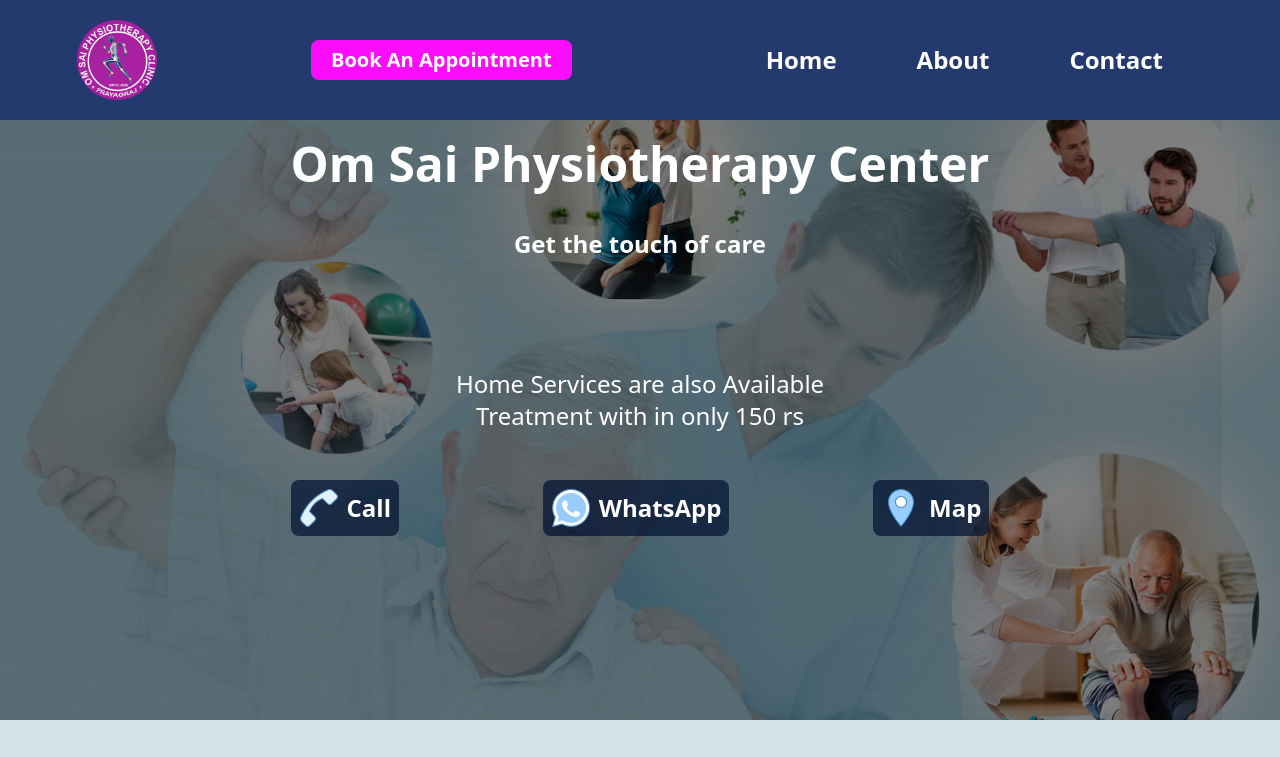
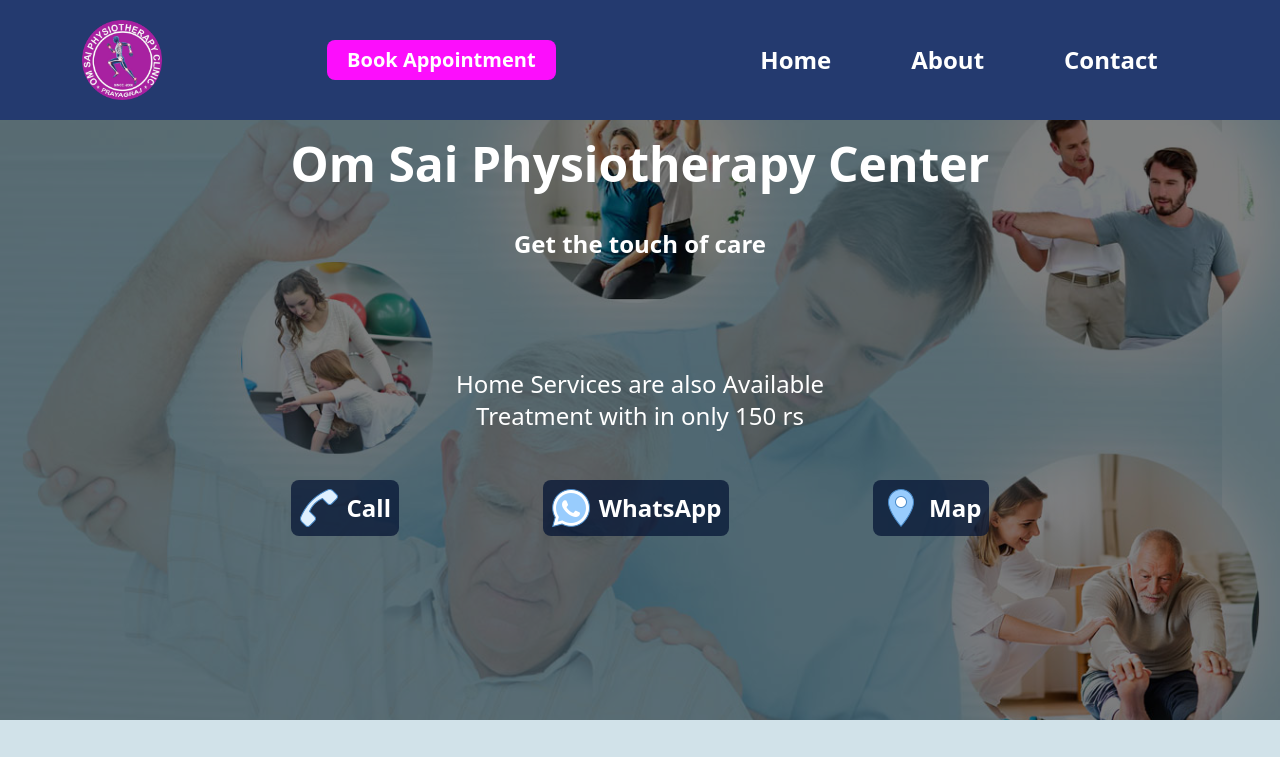
Before and after one commit to Yatndeep-Dubey/omsaiphysio, a plain HTML site: page index.html in a window 1280 px wide. Shown: the top 757 px of the page. Drawn offline with nearby package versions, Linux system fonts and the light colour scheme.

Commit message:
Update index.html

```diff
--- a/index.html
+++ b/index.html
@@ -64,7 +64,7 @@
           </div>
           <div>
             <button class="text-white rounded-lg w-full h-10 background-burgandy font-bold text-xl px-5">
-                Book An Appointment
+                Book  Appointment
             </button>
           </div>
            <div class="lg:flex flex-row hidden">
```
